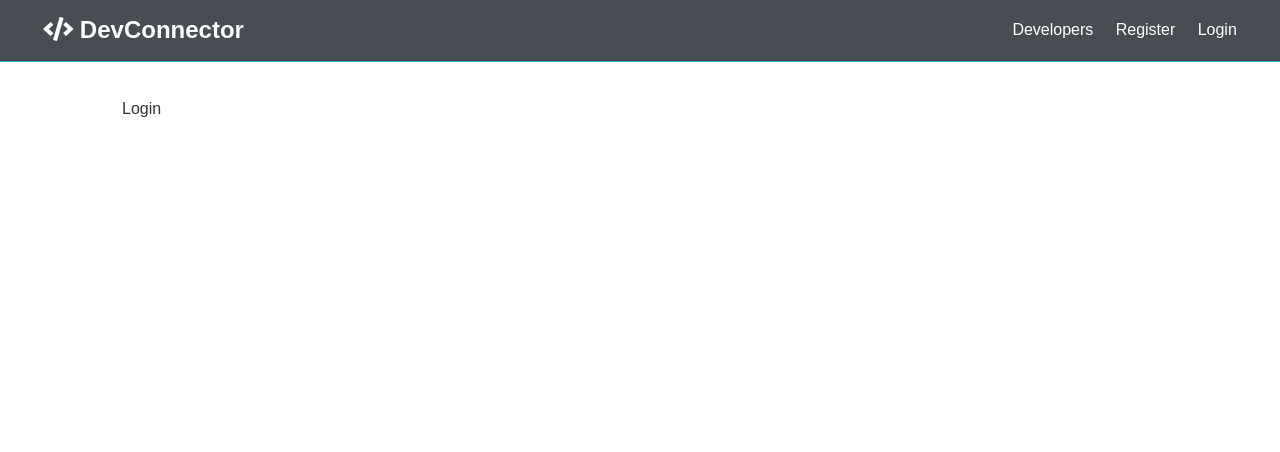
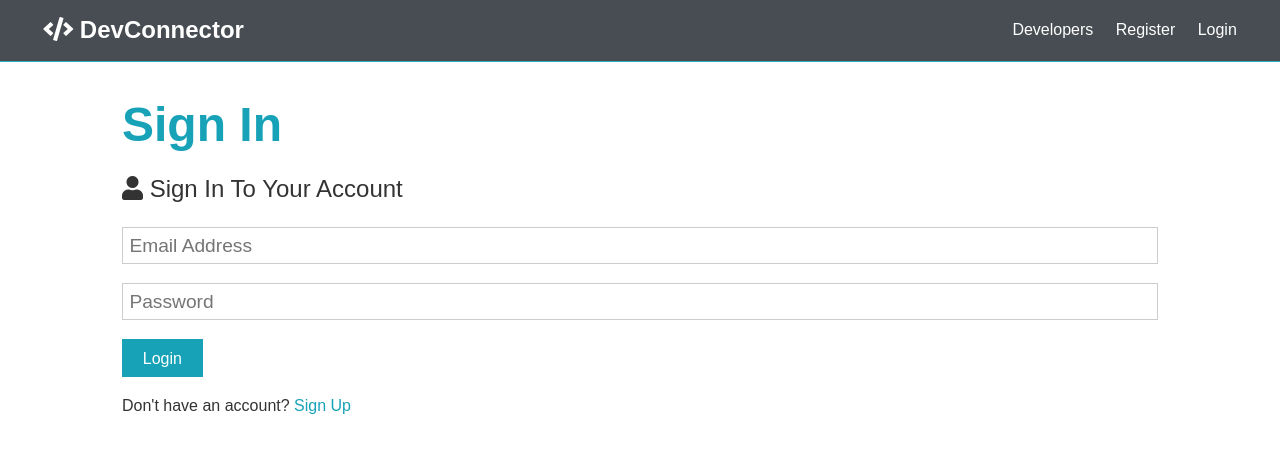
Before and after one commit to deguirlinger/devConnector, a React (Create React App) app in the folder client/: page /login in a window 1280 px wide. Shown: the top 452 px of the page. Built offline with nearby package versions, Linux system fonts and the light colour scheme.

Commit message:
working on register and login pages

```diff
--- a/client/src/components/auth/Login.js
+++ b/client/src/components/auth/Login.js
@@ -1,10 +1,52 @@
-import React from 'react'
+import React, {Fragment, useState} from 'react'
+import {Link} from 'react-router-dom'
 
 const Login = () => {
+    const [formData, setFormData] = useState({
+        email: '',
+        password: '',
+    })
+
+    const {email, password} = formData
+
+    const handleChange = e => setFormData({...formData, [e.target.name]: e.target.value})
+
+    const handleSubmit = async e => {
+        e.preventDefault()
+            console.log('Success!')
+    }
+
     return (
-        <div>
-            Login
-        </div>
+        <Fragment>
+            <h1 className="large text-primary">Sign In</h1>
+            <p className="lead"><i className="fas fa-user"></i> Sign In To Your Account</p>
+            <form className="form" onSubmit={e => handleSubmit(e)}>
+                <div className="form-group">
+                    <input
+                        type="email"
+                        placeholder="Email Address"
+                        name="email"
+                        value={email}
+                        onChange={e => handleChange(e)}
+                        required
+                    />
+                </div>
+                <div className="form-group">
+                <input
+                    type="password"
+                    placeholder="Password"
+                    name="password"
+                    value={password}
+                    onChange={e => handleChange(e)}
+                    minLength="6"
+                />
+                </div>
+                <input type="submit" className="btn btn-primary" value="Login" />
+            </form>
+            <p className="my-1">
+                Don't have an account? <Link to="/register">Sign Up</Link>
+            </p>
+        </Fragment>
     )
 }
 
--- a/client/src/components/auth/Register.js
+++ b/client/src/components/auth/Register.js
@@ -1,4 +1,5 @@
 import React, {Fragment, useState} from 'react'
+import {Link} from 'react-router-dom'
 
 const Register = () => {
     const [formData, setFormData] = useState({
@@ -12,12 +13,12 @@
 
     const handleChange = e => setFormData({...formData, [e.target.name]: e.target.value})
 
-    const handleSubmit = e => {
+    const handleSubmit = async e => {
         e.preventDefault()
         if (password !== password2) {
             console.log('Passwords do not match')
         } else {
-            console.log(formData)
+            console.log('Success!')
         }
     }
 
@@ -73,7 +74,7 @@
                 <input type="submit" className="btn btn-primary" value="Register" />
             </form>
             <p className="my-1">
-                Already have an account? <a href="login.html">Sign In</a>
+                Already have an account? <Link to="/login">Sign In</Link>
             </p>
         </Fragment>
     )
```
Lines whose indentation alone changed are shown as unchanged.
